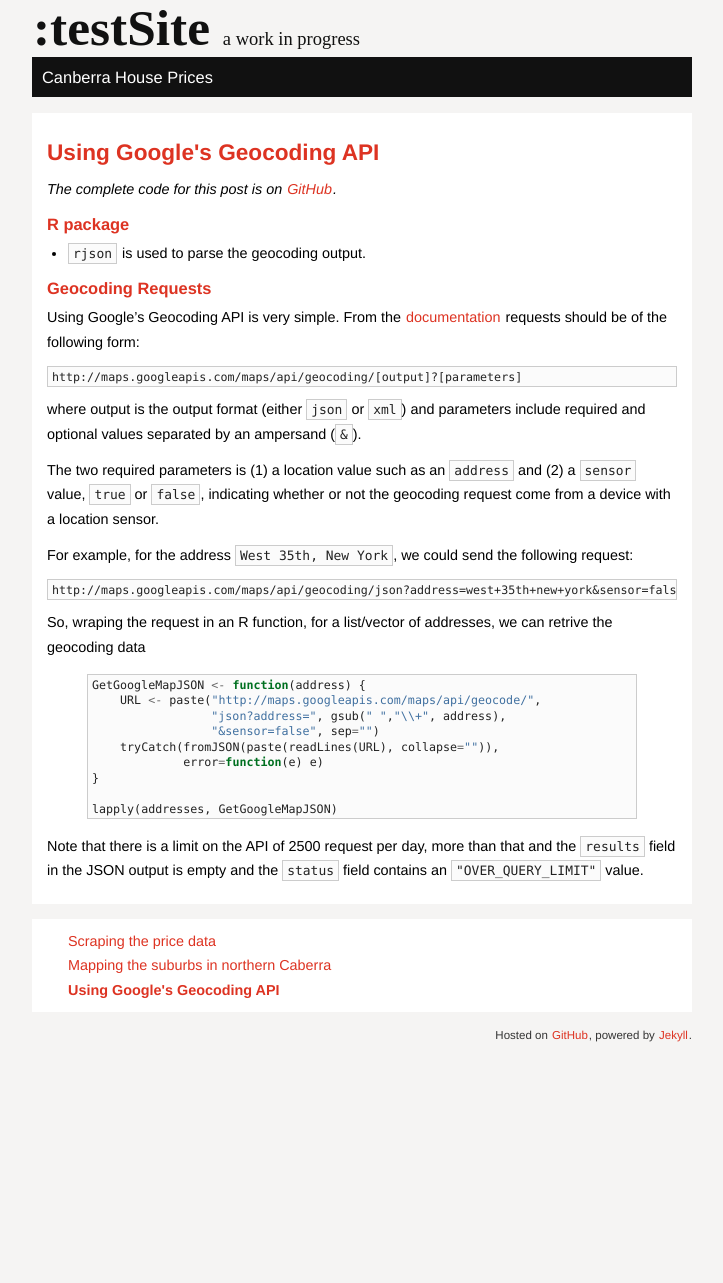
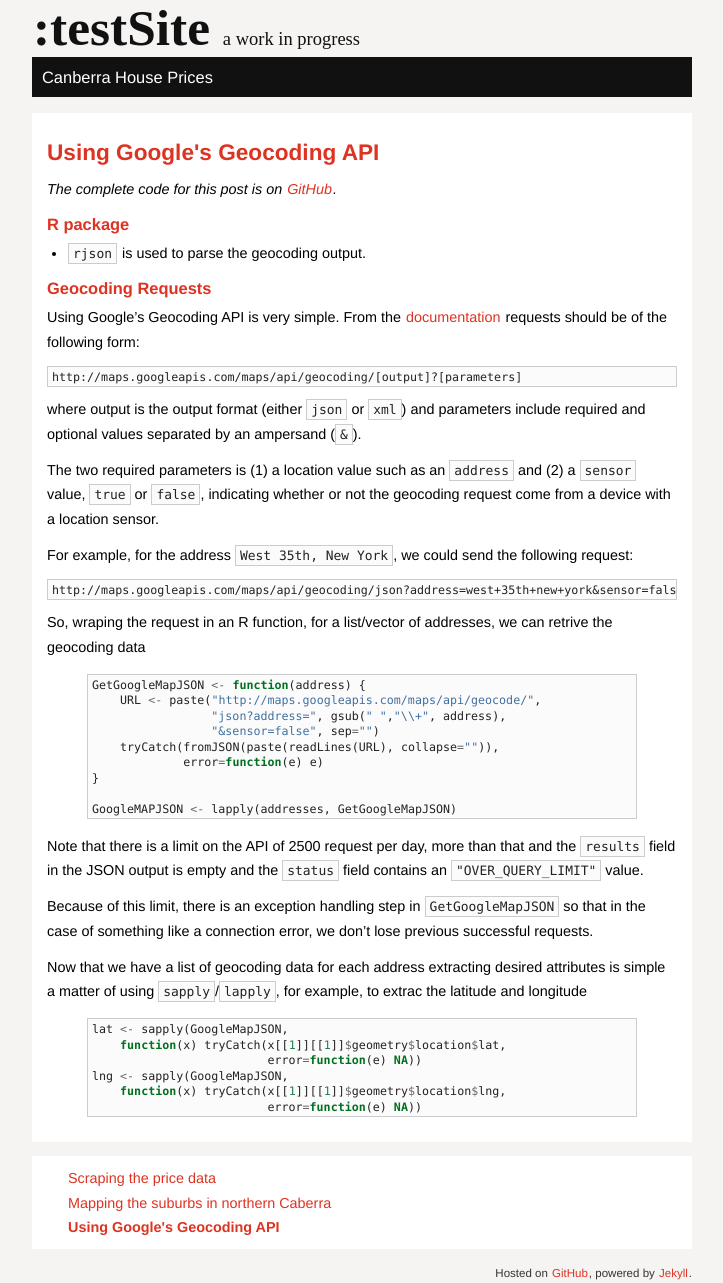
Before and after one commit to mngu2382/CanHouse, a Jekyll site: the page built from _posts/2013-09-24-google-geocoding.md, in a window 1280 px wide. Shown: the whole page, without its empty margins (278-1001 px from the left). Built offline with Jekyll 4.4.1, drawn with Linux system fonts in a browser that asks for light colours; before the commit the page ends 1046 px from its top, so only the background shows below that.

Commit message:
expanding open spiel

```diff
--- a/_posts/2013-09-24-google-geocoding.md
+++ b/_posts/2013-09-24-google-geocoding.md
@@ -42,9 +42,25 @@ GetGoogleMapJSON <- function(address) {
              error=function(e) e)
 }
 
-lapply(addresses, GetGoogleMapJSON)
+GoogleMAPJSON <- lapply(addresses, GetGoogleMapJSON)
 {% endhighlight %}
 
 Note that there is a limit on the API of 2500 request per day, more
 than that and the `results` field in the JSON output is empty and the
 `status` field contains an `"OVER_QUERY_LIMIT"` value.
+
+Because of this limit, there is an exception handling step in
+`GetGoogleMapJSON` so that in the case of something like a connection
+error, we don't lose previous successful requests.
+
+Now that we have a list of geocoding data for each address extracting
+desired attributes is simple a matter of using `sapply`/`lapply`, for
+example, to extrac the latitude and longitude
+{% highlight r %}
+lat <- sapply(GoogleMapJSON,
+    function(x) tryCatch(x[[1]][[1]]$geometry$location$lat,
+                         error=function(e) NA))
+lng <- sapply(GoogleMapJSON,
+    function(x) tryCatch(x[[1]][[1]]$geometry$location$lng,
+                         error=function(e) NA))
+{% endhighlight %}
```
Also changed, not shown: index.md (+14 -0 lines).
